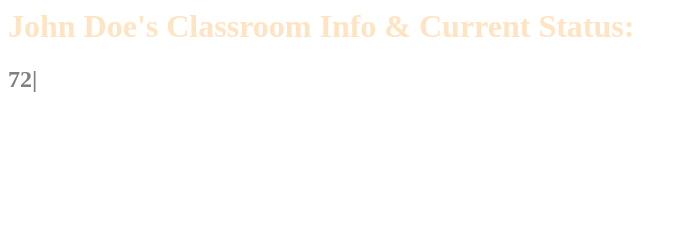
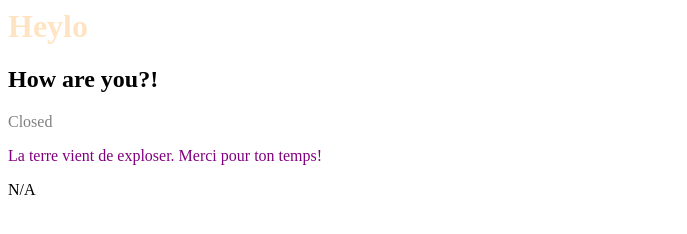
Before and after one commit to poinkpolkadots/lunchspot, a plain HTML site: page ClassPagesPrototype1 (1).html in a window 1280 px wide. Shown: the whole page, without its empty margins (0-687 px from the left). Drawn offline with Linux system fonts and the light colour scheme.

Commit message:
Update ClassPagesPrototype1 (1).html
Mostly syntax and formatting stuff

```diff
--- a/ClassPagesPrototype1 (1).html
+++ b/ClassPagesPrototype1 (1).html
@@ -4,12 +4,27 @@
     </head>
     <body>
         <h1 id="title" style="color:bisque;">Heylo</h1>
-        <h2 id="info" style="color:grey;">How are you?!</h2>
+        <h2 id="info" style="color:black;">How are you?!</h2>
+        <p id="openOrNo" style="color:grey;">Closed</p>
+        <p id="notices" style="color:purple;">La terre vient de exploser. Merci pour ton temps!</p>
+        <p id="fill" style="color:">N/A</p>
         <script>
             //Here is where information would be imported from the databases:
-            var last_name="Doe";
-            var first_name="John";
-            var classroom_num="72";
+            var whenOpen="A-Lunch Only"; //Syntax: A-Lunch Only, B-Lunch Only, All Lunch
+            var openClosed="Closed"; //Syntax: Closed, Open
+            var openStatus="Office Hours"; //Syntax: Office Hours, Quiet Lunch, Normal Lunch
+            var notices=[]; //Individual messages are in the form of strings and displayed in the order of this list
+            var fillStatus="Full"; //Syntax: Full, Almost Full, Some Space, Much Space, Empty, N/A (for closed)
+            //Below is the logic for changing the text so that it can be formatted properly later:
+            if (openClosed=="Closed"){
+                openStatus="everyone";
+                if (whenOpen=="A-Lunch Only"){
+                    whenOpen="B-Lunch Only";
+                }
+                else if (whenOpen=="B-Lunch Only"){
+                    whenOpen="A-Lunch Only";
+                }
+            }
             //Here is the code for formatting that information:
             var titleText=first_name+" "+last_name+"\'s Classroom Info & Current Status:";
             var basicRoomInfo=classroom_num+"|";
```
